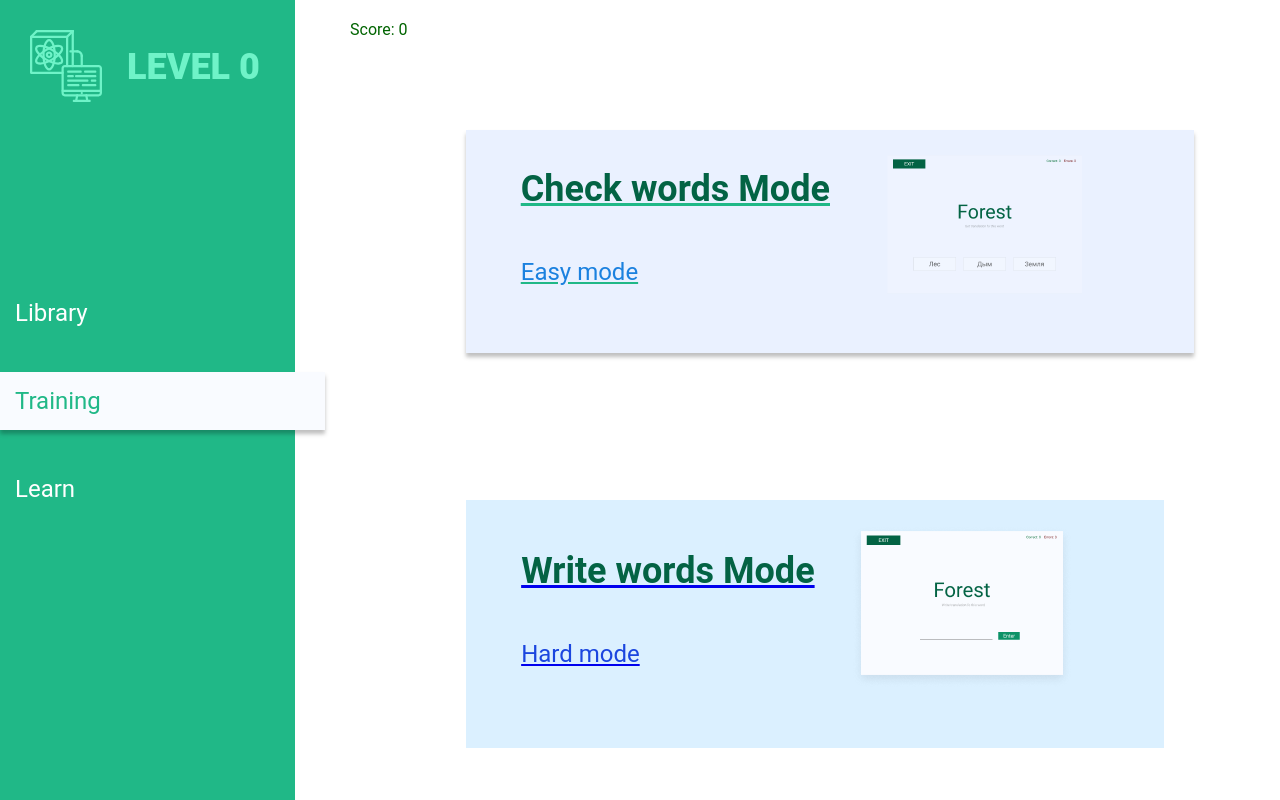
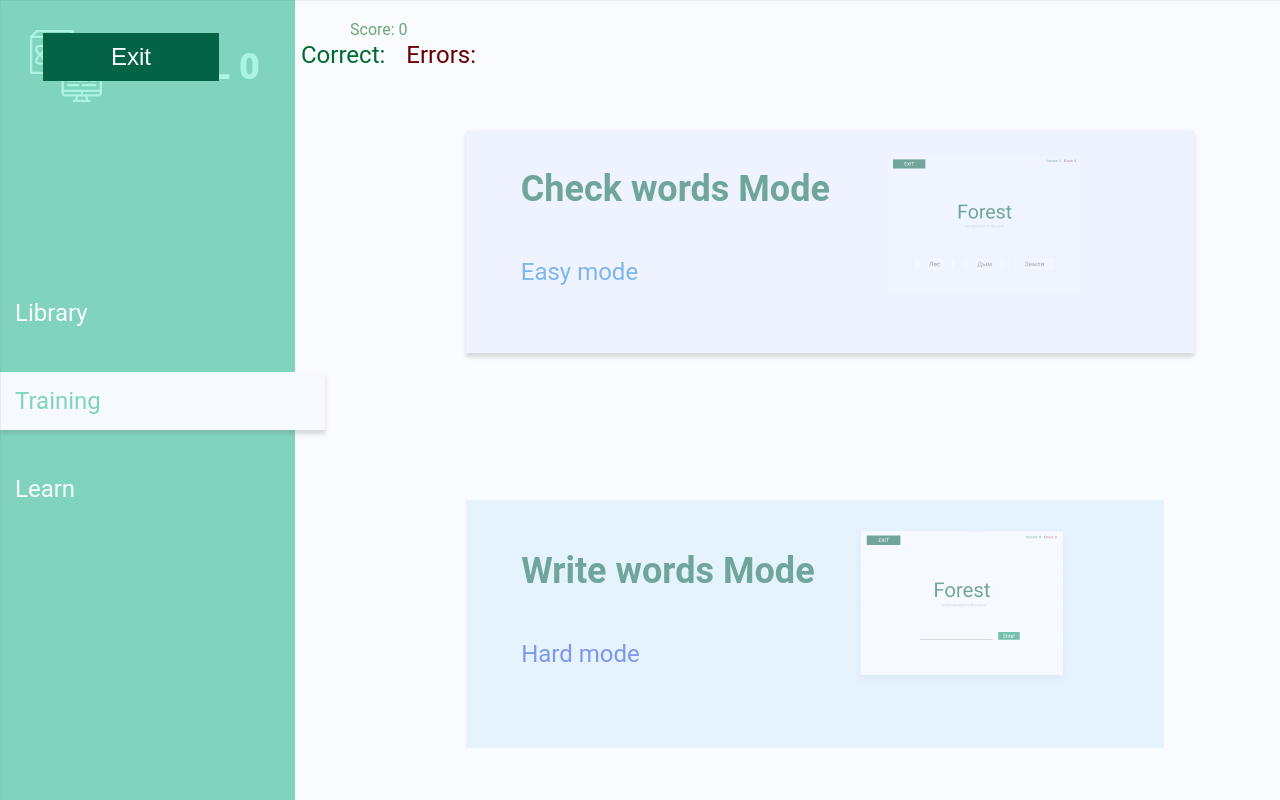
Before and after one commit to Slv97/English_APP-on-React, a React (Create React App) app in the folder english-learn/: page /training/check-mode in a window 1280 px wide. Shown: the top 800 px of the page. Built offline with nearby package versions, Linux system fonts and the light colour scheme.

Commit message:
Add component Game, style for CheckMode

```diff
--- a/english-learn/src/App.css
+++ b/english-learn/src/App.css
@@ -343,3 +343,50 @@ a.active {
   align-items: start;
   margin: 130px auto;
 }
+
+.mode-page a {
+  text-decoration: none;
+}
+
+.game-page {
+  position: fixed;
+  height: 100vh;
+  width: 100vw;
+  top: 0;
+  left: 0;
+  background: rgba(242, 246, 254, 0.46);
+  border: 1px solid rgba(0, 0, 0, 0.05);
+}
+
+.btn-exit {
+  position: absolute;
+  width: 176px;
+  height: 48px;
+  left: 42px;
+  top: 32px;
+  border: none;
+  color: white;
+  background: #036344;
+  font-size: 24px;
+}
+
+.correct-title {
+  font-weight: normal;
+  font-size: 24px;
+  line-height: 28px;
+  color: #006A31;
+  margin-right: 15px;
+}
+
+.error-title {
+  font-weight: normal;
+  font-size: 24px;
+  line-height: 28px;
+  color: #680000;
+}
+
+.points-block {
+  position: absolute;
+  left: 300px;
+  top: 40px;
+}
--- a/english-learn/src/App.js
+++ b/english-learn/src/App.js
@@ -1,11 +1,12 @@
 import React from 'react';
 import {BrowserRouter, Route} from "react-router-dom";
 import './App.css';
-import Nav from './Components/Nav/Nav'
-import Score from './Components/Score'
-import Library from './Components/Page'
+import Nav from './Components/Nav/Nav';
+import Score from './Components/Score';
+import Library from './Components/Page';
 import Training from './Components/Training';
 import Learn from './Components/Learn';
+import Game from './Components/Games/Game';
 
 
 const App = () => {
@@ -18,6 +19,7 @@ const App = () => {
             <Route path='/library' component={Library} />
             <Route path='/training' component={Training} />
             <Route path='/learn' component={Learn} />
+            <Route path='/training/check-mode' component={Game} />
       </div>
       </BrowserRouter>
   )
--- /dev/null
+++ b/english-learn/src/Components/Games/CheckMode.jsx
@@ -0,0 +1,9 @@
+import React from 'react';
+
+export default () => {
+    return (
+        <div>
+
+        </div>
+    )
+}
--- /dev/null
+++ b/english-learn/src/Components/Games/Game.jsx
@@ -0,0 +1,28 @@
+import React from 'react';
+import {NavLink, useLocation} from "react-router-dom";
+import CheckMode from './CheckMode';
+import WriteMode from './WriteMode';
+
+export default () => {
+    const location = useLocation()
+    //console.log(location.pathname === '/training/check-mode')
+    return (
+        <div className='game-page'>
+            <NavLink to='/training'>
+            <button className='btn-exit'>
+                Exit
+            </button>
+            </NavLink>
+            <div className='points-block'>
+                <span className='correct-title'>Correct: </span>
+                <span className='error-title'>Errors: </span>
+            </div>
+            { location.pathname === '/training/check-mode'
+            ? <CheckMode /> :
+              location.pathname === '/training/write-mode'
+            ? <WriteMode /> :
+            null
+            }
+        </div>
+    )
+}
--- /dev/null
+++ b/english-learn/src/Components/Games/WriteMode.jsx
@@ -0,0 +1,9 @@
+import React from 'react';
+
+export default () => {
+    return (
+        <div>
+
+        </div>
+    )
+}
--- a/english-learn/src/Components/Page.jsx
+++ b/english-learn/src/Components/Page.jsx
@@ -134,4 +134,4 @@ class Page extends React.Component {
 
 export default Page
 
-//18-52
+//27-20
```
